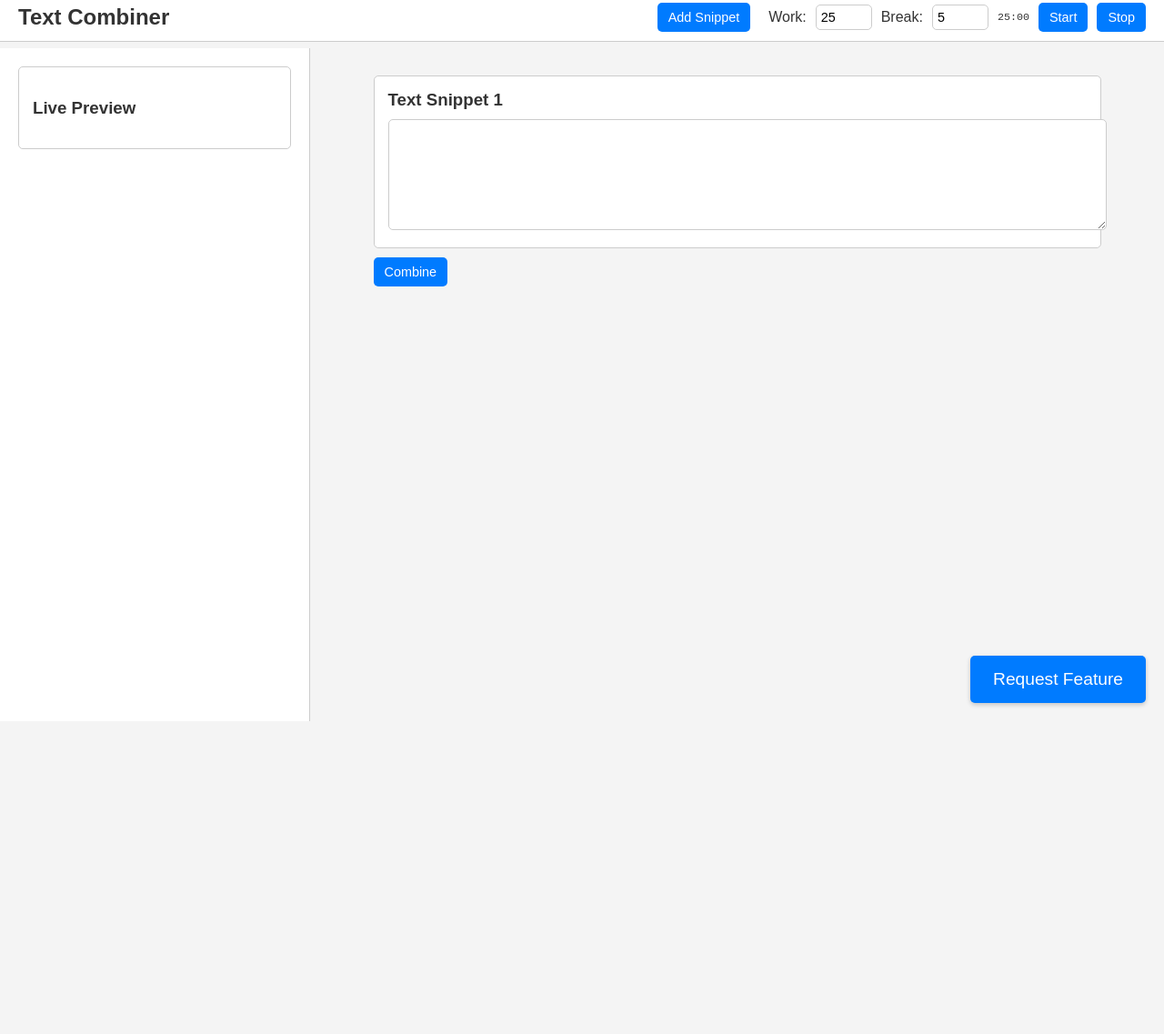
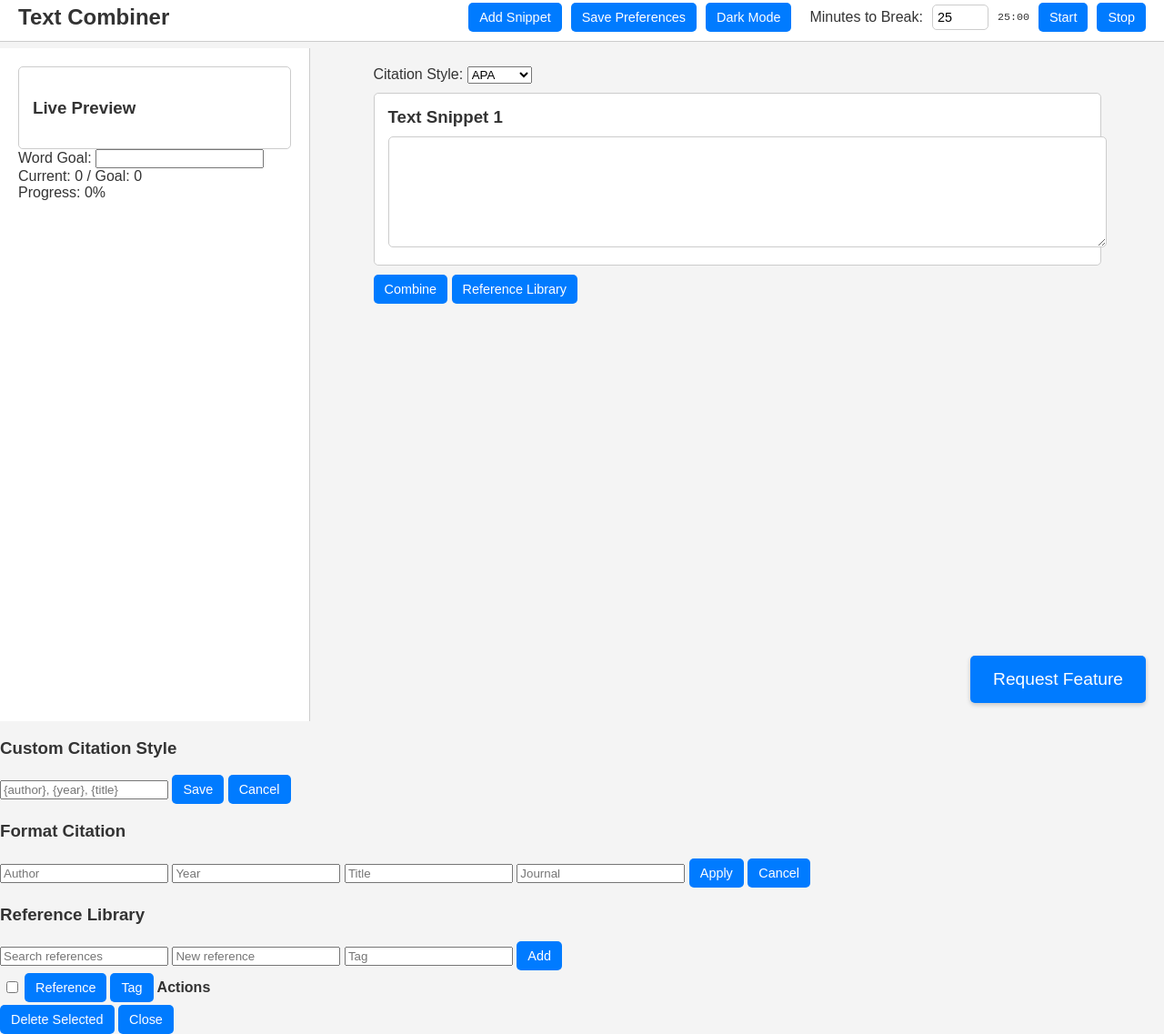
Before and after one commit to bbenyu/AcademiaFlow, a plain HTML site: page index.html in a window 1280 px wide. Shown: the part 7-1144 px from the top of the page at 91% size. Before the commit the page ends 800 px from the top, so only its background shows below. Drawn offline with nearby package versions, Linux system fonts and the light colour scheme.

Commit message:
Update index.html

```diff
--- a/index.html
+++ b/index.html
@@ -12,11 +12,11 @@
         <h1>Text Combiner</h1>
         <div class="button-container">
             <button onclick="addSnippet()" aria-label="Add snippet">Add Snippet</button>
+            <button onclick="savePreferences()" aria-label="Save preferences">Save Preferences</button>
+            <button onclick="toggleDarkMode()" aria-label="Toggle dark mode">Dark Mode</button>
             <div class="timer-container">
-                <label for="work-minutes">Work:</label>
-                <input type="number" id="work-minutes" min="1" value="25" aria-label="Work duration in minutes" style="width: 50px;">
-                <label for="break-minutes">Break:</label>
-                <input type="number" id="break-minutes" min="1" value="5" aria-label="Break duration in minutes" style="width: 50px;">
+                <label for="timer-minutes">Minutes to Break:</label>
+                <input type="number" id="timer-minutes" min="1" value="25" aria-label="Minutes until next break" style="width: 50px;">
                 <span id="timer-display">25:00</span>
                 <button onclick="startTimer()" aria-label="Start timer">Start</button>
                 <button onclick="stopTimer()" aria-label="Stop timer">Stop</button>
@@ -29,10 +29,28 @@
                 <h3>Live Preview</h3>
                 <div id="preview-content"></div>
             </div>
+            <div id="motivational-tip"></div>
+            <div id="goal-progress">
+                <label>Word Goal:</label>
+                <input type="number" id="word-goal" min="0" aria-label="Word goal">
+                <div>Current: <span id="current-words">0</span> / Goal: <span id="goal-value">0</span></div>
+                <div id="goal-reached" style="display: none;">✔ Goal Reached!</div>
+            </div>
+            <div>Progress: <span id="progress">0%</span></div>
         </aside>
         <main class="main-content">
+            <div>
+                <label for="citationStyle">Citation Style:</label>
+                <select id="citationStyle" aria-label="Citation style">
+                    <option value="apa">APA</option>
+                    <option value="mla">MLA</option>
+                    <option value="chicago">Chicago</option>
+                    <option value="custom">Custom</option>
+                </select>
+            </div>
             <div id="snippets-container"></div>
             <button onclick="combineText()" aria-label="Combine text">Combine</button>
+            <button onclick="showReferenceLibrary()" aria-label="Show reference library">Reference Library</button>
         </main>
     </div>
     <div id="feature-request-button">
@@ -42,8 +60,58 @@
         <div id="output-content">
             <h3>Combined Text</h3>
             <div id="output-text"></div>
+            <div id="errors-list"></div>
+            <div id="word-count-output"></div>
+            <button onclick="copyText()" aria-label="Copy text">Copy</button>
+            <button onclick="saveText()" aria-label="Save as text">Text</button>
+            <button onclick="savePDF()" aria-label="Save as PDF">PDF</button>
+            <button onclick="toggleSaveLocally()" aria-label="Save locally">Save Locally</button>
+            <div id="save-locally-options" style="display: none;">
+                <button onclick="saveDocx()" aria-label="Save as DOCX">DOCX</button>
+                <button onclick="saveMarkdown()" aria-label="Save as Markdown">Markdown</button>
+                <button onclick="saveRIS()" aria-label="Save as RIS">RIS</button>
+                <button onclick="saveLatex()" aria-label="Save as LaTeX">LaTeX</button>
+                <button onclick="saveFlashcards()" aria-label="Save as Flashcards">Flashcards</button>
+                <button onclick="saveZip()" aria-label="Save as ZIP">ZIP</button>
+            </div>
             <button onclick="closeModal()" aria-label="Close output">Close</button>
+            <span id="copy-message" style="display: none;">Copied!</span>
         </div>
+    </div>
+    <div id="custom-style-modal">
+        <h3>Custom Citation Style</h3>
+        <input type="text" id="custom-style-input" placeholder="{author}, {year}, {title}" aria-label="Custom citation style">
+        <button onclick="saveCustomStyle()" aria-label="Save custom style">Save</button>
+        <button onclick="closeCustomStyleModal()" aria-label="Close custom style modal">Cancel</button>
+    </div>
+    <div id="citation-format-modal">
+        <h3>Format Citation</h3>
+        <input type="text" id="format-author" placeholder="Author" aria-label="Citation author">
+        <input type="text" id="format-year" placeholder="Year" aria-label="Citation year">
+        <input type="text" id="format-title" placeholder="Title" aria-label="Citation title">
+        <input type="text" id="format-journal" placeholder="Journal" aria-label="Citation journal">
+        <button onclick="applyFormattedCitation()" aria-label="Apply citation">Apply</button>
+        <button onclick="closeCitationFormatModal()" aria-label="Close citation format modal">Cancel</button>
+    </div>
+    <div id="reference-library-modal">
+        <h3>Reference Library</h3>
+        <input type="text" id="library-search" placeholder="Search references" aria-label="Search references">
+        <input type="text" id="library-ref" placeholder="New reference" aria-label="New reference">
+        <input type="text" id="library-tag" placeholder="Tag" aria-label="Reference tag">
+        <button onclick="addReferenceToLibrary()" aria-label="Add to library">Add</button>
+        <table>
+            <thead>
+                <tr>
+                    <th><input type="checkbox" id="select-all" aria-label="Select all references"></th>
+                    <th><button onclick="sortLibrary('ref')" aria-label="Sort by reference">Reference</button></th>
+                    <th><button onclick="sortLibrary('tag')" aria-label="Sort by tag">Tag</button></th>
+                    <th>Actions</th>
+                </tr>
+            </thead>
+            <tbody id="library-list"></tbody>
+        </table>
+        <button onclick="deleteSelectedReferences()" aria-label="Delete selected references">Delete Selected</button>
+        <button onclick="closeReferenceLibrary()" aria-label="Close reference library">Close</button>
     </div>
     <div id="request-form">
         <h3>Feature Request</h3>
@@ -51,6 +119,10 @@
         <button onclick="submitRequest()" aria-label="Submit feature request">Submit</button>
         <button onclick="closeRequestForm()" aria-label="Cancel feature request">Cancel</button>
     </div>
+    <script src="https://cdnjs.cloudflare.com/ajax/libs/jszip/3.10.1/jszip.min.js"></script>
+    <script src="https://cdnjs.cloudflare.com/ajax/libs/jspdf/2.5.1/jspdf.umd.min.js"></script>
+    <script src="https://cdnjs.cloudflare.com/ajax/libs/docxtemplater/3.37.12/docxtemplater.min.js"></script>
+    <script src="https://cdnjs.cloudflare.com/ajax/libs/FileSaver.js/2.0.5/FileSaver.min.js"></script>
     <script src="script.js"></script>
 </body>
 </html>
```
